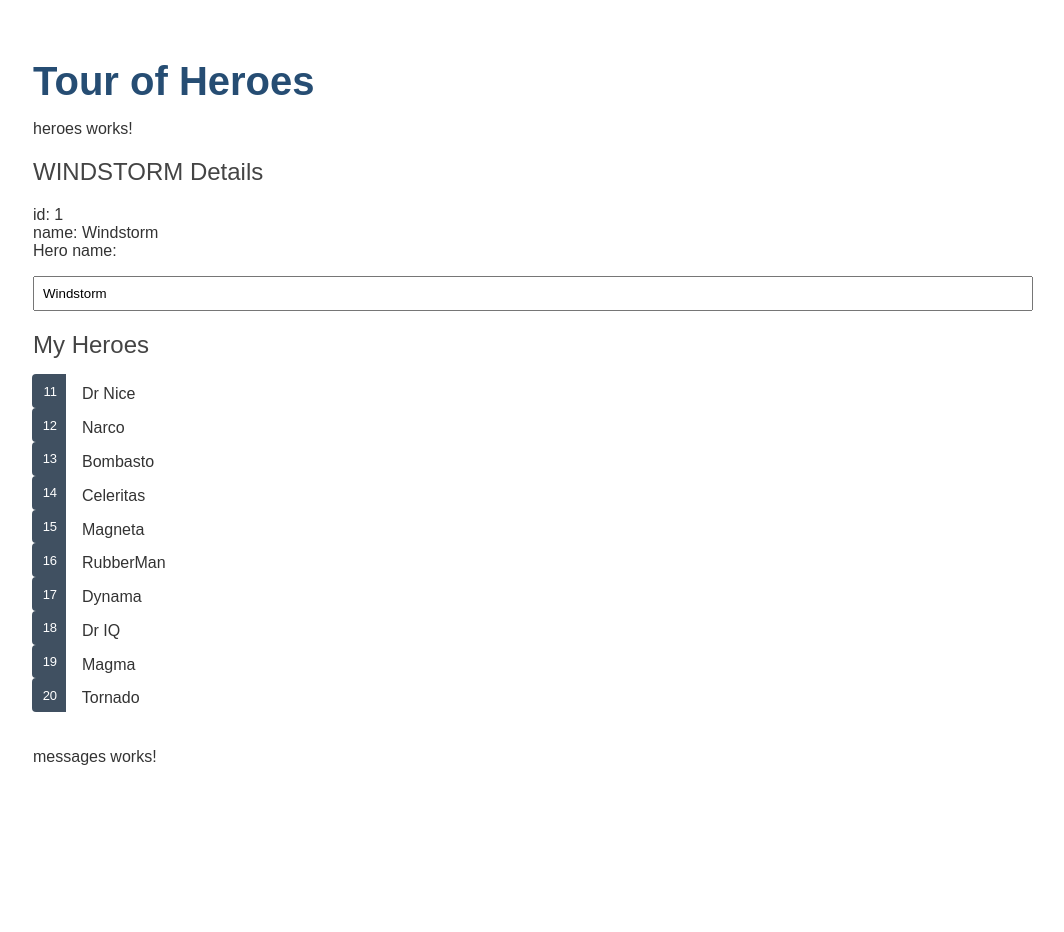
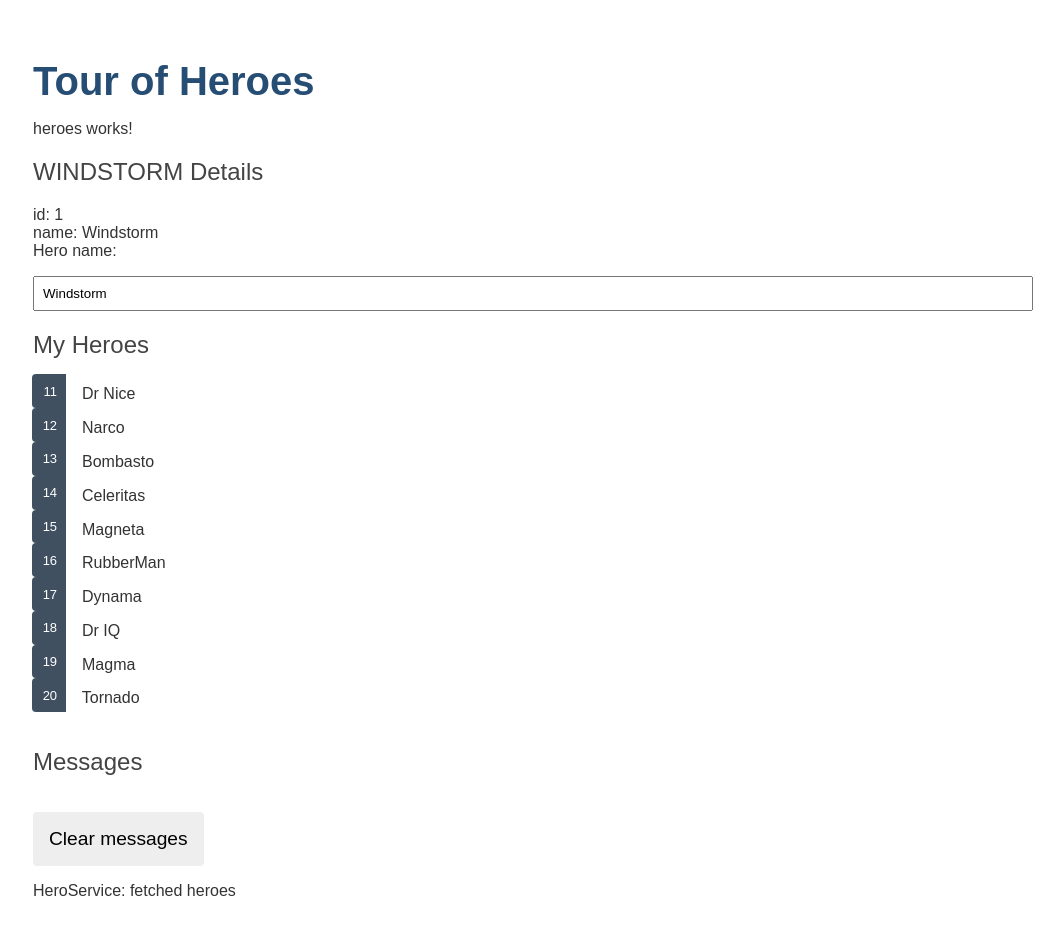
Before and after one commit to Ehuang1412/Heroes-Dashboard, an Angular app: page / in a window 1280 px wide. Shown: the whole page, without its empty margins (107-1171 px from the left). Before the commit the page ends 814 px from the top, so only its background shows below. Built offline with nearby package versions, Linux system fonts and the light colour scheme.

Commit message:
event binding binds the button's click event

```diff
--- a/src/app/hero.service.ts
+++ b/src/app/hero.service.ts
@@ -13,6 +13,7 @@
 
   getHeroes(): Observable<Hero[]> {
     const heroes = of(HEROES);
+    this.messageService.add('HeroService: fetched heroes');
     return heroes;
   }
 }
--- a/src/app/messages/messages.component.html
+++ b/src/app/messages/messages.component.html
@@ -1 +1,8 @@
-<p>messages works!</p>
+<div *ngIf="messageService.messages.length">
+
+  <h2>Messages</h2>
+  <button class="clear"
+          (click)="messageService.clear()">Clear messages</button>
+  <div *ngFor='let message of messageService.messages'> {{message}} </div>
+
+</div>
--- a/src/app/messages/messages.component.ts
+++ b/src/app/messages/messages.component.ts
@@ -1,4 +1,5 @@
 import { Component, OnInit } from '@angular/core';
+import { MessageService } from '../message.service';
 
 @Component({
   selector: 'app-messages',
@@ -7,7 +8,7 @@
 })
 export class MessagesComponent implements OnInit {
 
-  constructor() { }
+  constructor(public messageService: MessageService) {}
 
   ngOnInit(): void {
   }
```
